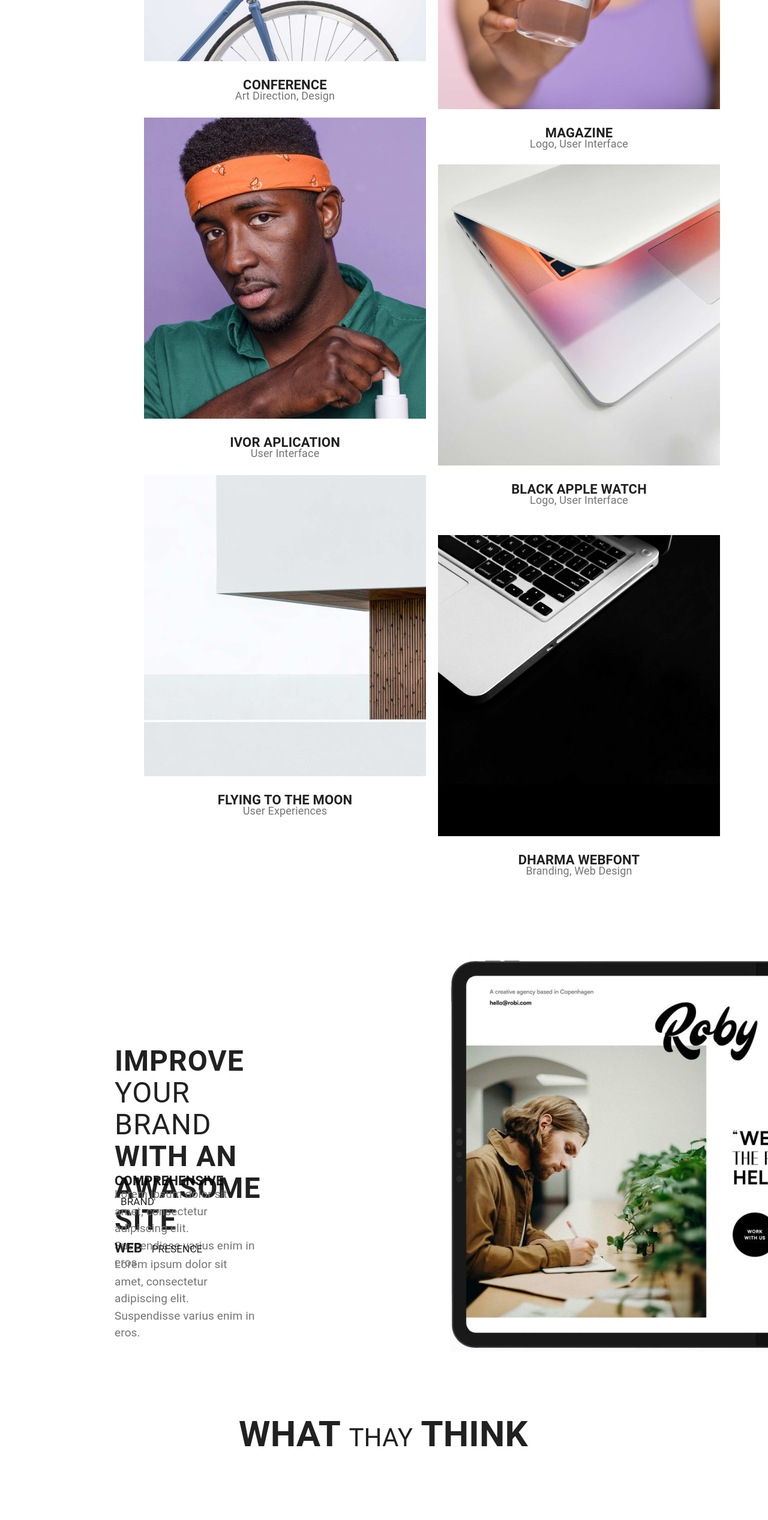
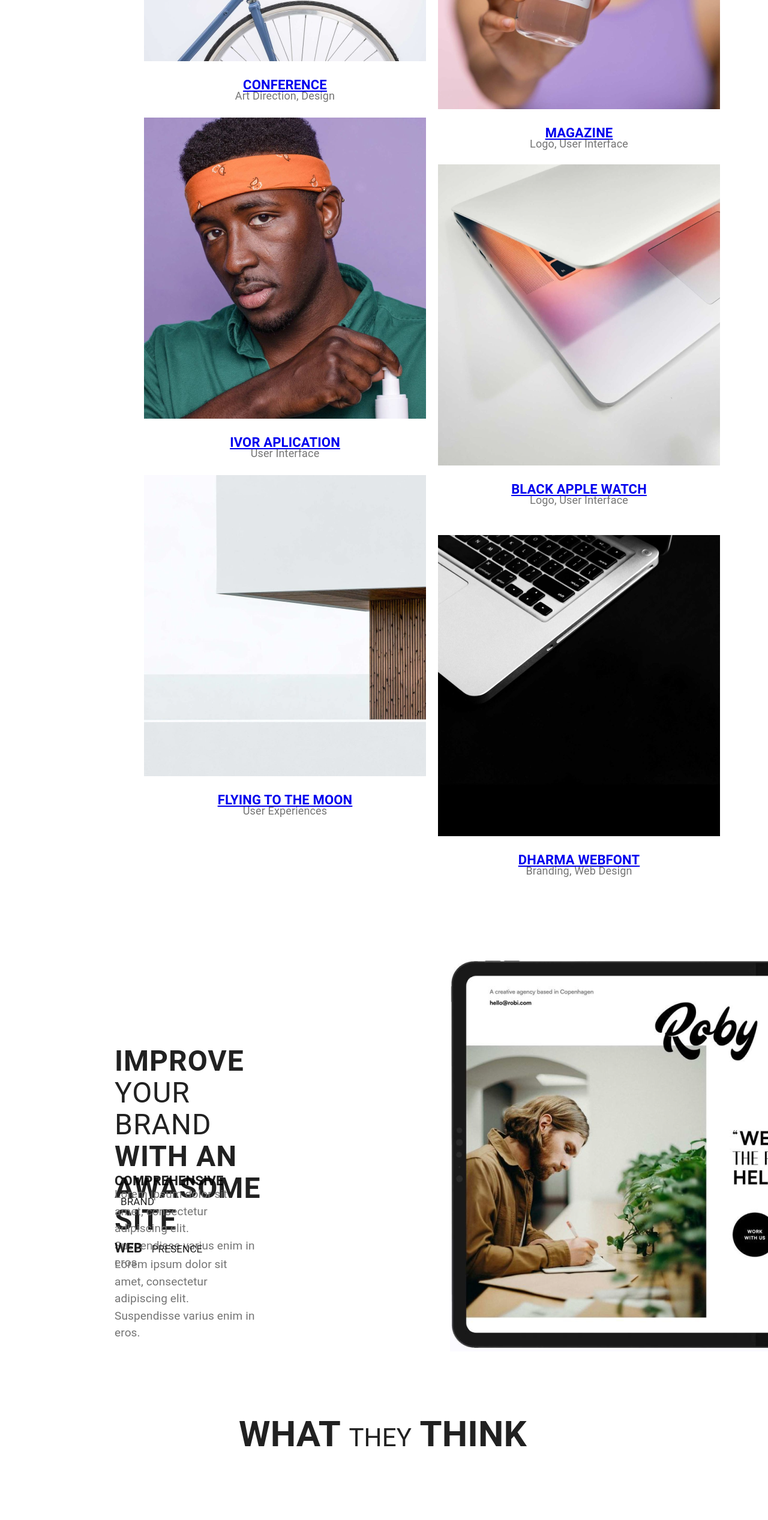
Before and after one commit to vovavoronyuk/my-blog-react, a React (Create React App) app: page / in a window 1280 px wide. Shown: the part 2620-5154 px from the top of the page at 60% size. Built offline with nearby package versions, Linux system fonts and the light colour scheme.

Commit message:
add Router Page

```diff
--- a/src/components/Products/ProductListFour.scss
+++ b/src/components/Products/ProductListFour.scss
@@ -24,6 +24,7 @@
         box-sizing: border-box;
         border: 1px solid #000000;
         border-radius: 5px;
+
 
         p{
 
--- a/src/components/Products/ProductListFour.tsx
+++ b/src/components/Products/ProductListFour.tsx
@@ -16,7 +16,7 @@ export default class MultipleItems extends Component {
         return (
             <div className="container_pro_four">
                 <h1>
-                    WHAT <span>THAY</span> THINK
+                    WHAT <span>THEY</span> THINK
                 </h1>
                 <Slider {...settings}>
                     <div className="box-one">
--- a/src/components/Products/ProductListThree.tsx
+++ b/src/components/Products/ProductListThree.tsx
@@ -1,4 +1,5 @@
 import React from 'react'
+import { Link } from 'react-router-dom'
 import './ProductListThree.scss'
 type Props = {}
 
@@ -9,32 +10,44 @@ const ProductListThree = (props: Props) => {
             <h2>WORK</h2>
             <div className="one">
                 <img src="images/1.png" alt="" />
-                <h5>CONFERENCE</h5>
+                <h5>
+                    <Link to="/Conference">CONFERENCE</Link>{' '}
+                </h5>
                 <p>Art Direction, Design</p>
             </div>
             <div className="two">
                 <img src="images/2.png" alt="" />
-                <h5>MAGAZINE</h5>
+                <h5>
+                    <Link to="/Magazine">MAGAZINE</Link>
+                </h5>
                 <p>Logo, User Interface</p>
             </div>
             <div className="three">
                 <img src="images/3.png" alt="" />
-                <h5>IVOR APLICATION</h5>
+                <h5>
+                    <Link to="/Aplication">IVOR APLICATION</Link>
+                </h5>
                 <p>User Interface</p>
             </div>
             <div className="four">
                 <img src="images/4.png" alt="" />
-                <h5>BLACK APPLE WATCH</h5>
+                <h5>
+                    <Link to="/Apple">BLACK APPLE WATCH</Link>
+                </h5>
                 <p>Logo, User Interface</p>
             </div>
             <div className="five">
                 <img src="images/5.png" alt="" />
-                <h5>FLYING TO THE MOON</h5>
+                <h5>
+                    <Link to="/Flying">FLYING TO THE MOON</Link>
+                </h5>
                 <p>User Experiences</p>
             </div>
             <div className="six">
                 <img src="images/6.png" alt="" />
-                <h5>DHARMA WEBFONT</h5>
+                <h5>
+                    <Link to="/Webfont">DHARMA WEBFONT</Link>
+                </h5>
                 <p>Branding, Web Design</p>
             </div>
             <div className="seven">
--- a/src/container/Main/Main.tsx
+++ b/src/container/Main/Main.tsx
@@ -10,6 +10,12 @@ import CartPage from 'pages/CartPage/CartPage'
 import AboutPage from 'pages/AboutPage/AboutPage'
 import NewsPage from 'pages/NewsPage/NewsPage'
 import ContactPage from 'pages/ContactPage/ContactPage'
+import ProductPage from 'pages/ProductPage/ProductPage'
+import MagazinePage from 'pages/ProductPage/MagazinePage'
+import AplicationPage from 'pages/ProductPage/AplicationPage'
+import ApplePage from 'pages/ProductPage/ApplePage'
+import FlyingPage from 'pages/ProductPage/FlyingPage'
+import WebFontPage from 'pages/ProductPage/WebFontPage'
 
 type Props = {}
 
@@ -35,6 +41,12 @@ const Main = (props: Props) => {
                     <Route path="about" element={<AboutPage />} />
                     <Route path="news" element={<NewsPage />} />
                     <Route path="contact" element={<ContactPage />} />
+                    <Route path="Conference" element={<ProductPage />} />
+                    <Route path="Magazine" element={<MagazinePage />} />
+                    <Route path="Aplication" element={<AplicationPage />} />
+                    <Route path="Apple" element={<ApplePage />} />
+                    <Route path="Flying" element={<FlyingPage />} />
+                    <Route path="Webfont" element={<WebFontPage />} />
                 </Routes>
             </Container>
         </>
--- /dev/null
+++ b/src/pages/ProductPage/AplicationPage.tsx
@@ -0,0 +1,9 @@
+import React from 'react'
+
+type Props = {}
+
+const AplicationPage = (props: Props) => {
+    return <div>AplicationPage</div>
+}
+
+export default AplicationPage
--- /dev/null
+++ b/src/pages/ProductPage/ApplePage.tsx
@@ -0,0 +1,9 @@
+import React from 'react'
+
+type Props = {}
+
+const ApplePage = (props: Props) => {
+    return <div>ApplePage</div>
+}
+
+export default ApplePage
--- /dev/null
+++ b/src/pages/ProductPage/FlyingPage.tsx
@@ -0,0 +1,9 @@
+import React from 'react'
+
+type Props = {}
+
+const FlyingPage = (props: Props) => {
+    return <div>FlyingPage</div>
+}
+
+export default FlyingPage
--- /dev/null
+++ b/src/pages/ProductPage/MagazinePage.tsx
@@ -0,0 +1,9 @@
+import React from 'react'
+
+type Props = {}
+
+const MagazinePage = (props: Props) => {
+    return <div>MagazinePage</div>
+}
+
+export default MagazinePage
--- /dev/null
+++ b/src/pages/ProductPage/ProductPage.tsx
@@ -0,0 +1,9 @@
+import React from 'react'
+
+type Props = {}
+
+const ProductPage = (props: Props) => {
+    return <div>ProductPage</div>
+}
+
+export default ProductPage
--- /dev/null
+++ b/src/pages/ProductPage/WebFontPage.tsx
@@ -0,0 +1,9 @@
+import React from 'react'
+
+type Props = {}
+
+const WebFontPage = (props: Props) => {
+    return <div>WebFontPage</div>
+}
+
+export default WebFontPage
```
